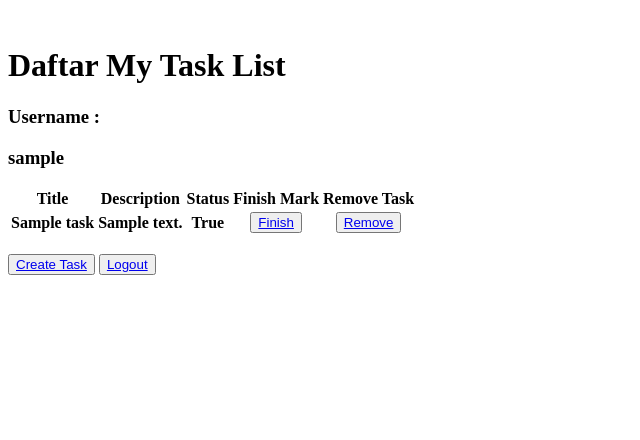
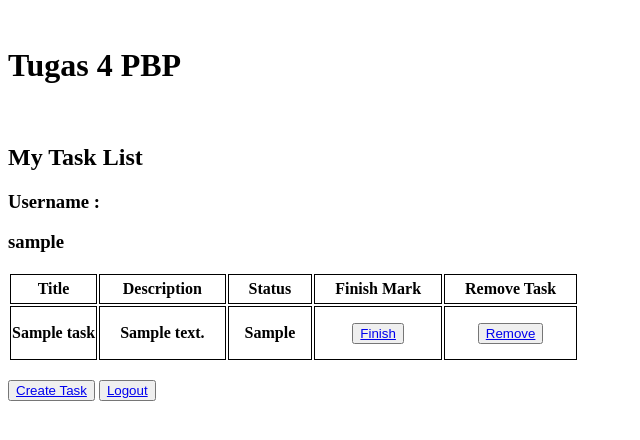
Before and after one commit to uripsubagyo/pbp-tugas, a Django app: page /todolist/ in a window 1280 px wide. Shown: the top 440 px of the page, without its empty margins (0-640 px from the left). Run offline with Django 4.2, Linux system fonts and the light colour scheme; a user stored in the database is signed in; tables that the repository leaves empty hold one stand-in row (values such as "Sample post"); lists and menus that the app fills with data are empty.

Commit message:
Update Readme and Update Table

```diff
--- a/todolist/models.py
+++ b/todolist/models.py
@@ -10,4 +10,4 @@ class Task(models.Model):
     title = models.CharField( max_length = 255)
     date = models.DateTimeField(auto_now_add=True)
     description = models.TextField()
-    is_finised = models.BooleanField(default=False)
+    is_finised = models.TextField()
--- a/todolist/templates/mytodolist.html
+++ b/todolist/templates/mytodolist.html
@@ -2,27 +2,29 @@
 
 {% block content %}
 <br>
-<h1>Daftar My Task List</h1>
+<h1>Tugas 4 PBP</h1>
+<br>
+<h2>My Task List</h2>
 <h3>Username :</h3>
 <h3>{{username}}</h3>
 {% if user_list %}
-<table>
+<table >
     <tr>
-    <th>Title</th>
-    <th>Description</th>
-    <th>Status</th>
-    <th>Finish Mark</th>
-    <th>Remove Task</th>
+    <th style="border: 1px solid black; padding:5px 20px 5px 20px ">Title</th>
+    <th style="border: 1px solid black">Description</th>
+    <th style="border: 1px solid black; padding:5px 20px 5px 20px">Status</th>
+    <th style="border: 1px solid black ; padding:5px 20px 5px 20px">Finish Mark</th>
+    <th style="border: 1px solid black; padding:5px 20px 5px 20px">Remove Task</th>
 
     </tr>
     {% comment %} Tambahkan data di bawah baris ini {% endcomment %}
     {% for list in user_list %}
-    <tr>
-        <th>{{list.title}}</th>
-        <th>{{list.description}}</th>
-        <th>{{list.is_finised}}</th>
-        <th><button><a href="{% url 'todolist:finish_task' list.id %}">Finish</a></button></th>
-        <th><button><a href="{% url 'todolist:remove_task' list.id %}">Remove</a></button></th>
+    <tr >
+        <th style="border: 1px solid black"><p>{{list.title}}<p></th>
+        <th style="border: 1px solid black; padding:5px 20px 5px 20px">{{list.description}}</th>
+        <th style="border: 1px solid black">{{list.is_finised}}</th>
+        <th style="border: 1px solid black"><button><a href="{% url 'todolist:finish_task' list.id %}">Finish</a></button></th>
+        <th style="border: 1px solid black"><button><a href="{% url 'todolist:remove_task' list.id %}">Remove</a></button></th>
     </tr>
     {% endfor %}
 </table>
--- a/todolist/views.py
+++ b/todolist/views.py
@@ -65,7 +65,7 @@ def add_task(request):
             title = myform.cleaned_data["titles"]
             description = myform.cleaned_data["description"]
             # Task.objects.create(title=title, description=description, date=date, user=request.user)
-            Task.objects.create(title=title, description=description, date=datetime.datetime.now(), user=request.user, is_finised=False)
+            Task.objects.create(title=title, description=description, date=datetime.datetime.now(), user=request.user, is_finised="❌")
 
             return redirect('todolist:show_todolist')
 
@@ -77,7 +77,7 @@ def add_task(request):
 # finish user
 def finish_task(request, pk):
     mytask = Task.objects.get(id=pk)
-    mytask.is_finised = True
+    mytask.is_finised = "✅"
     mytask.save()
     return redirect('todolist:show_todolist')
 
```
Also changed, not shown: todolist/README.md (added), todolist/migrations/0003_alter_task_is_finised_alter_task_title.py (added).
